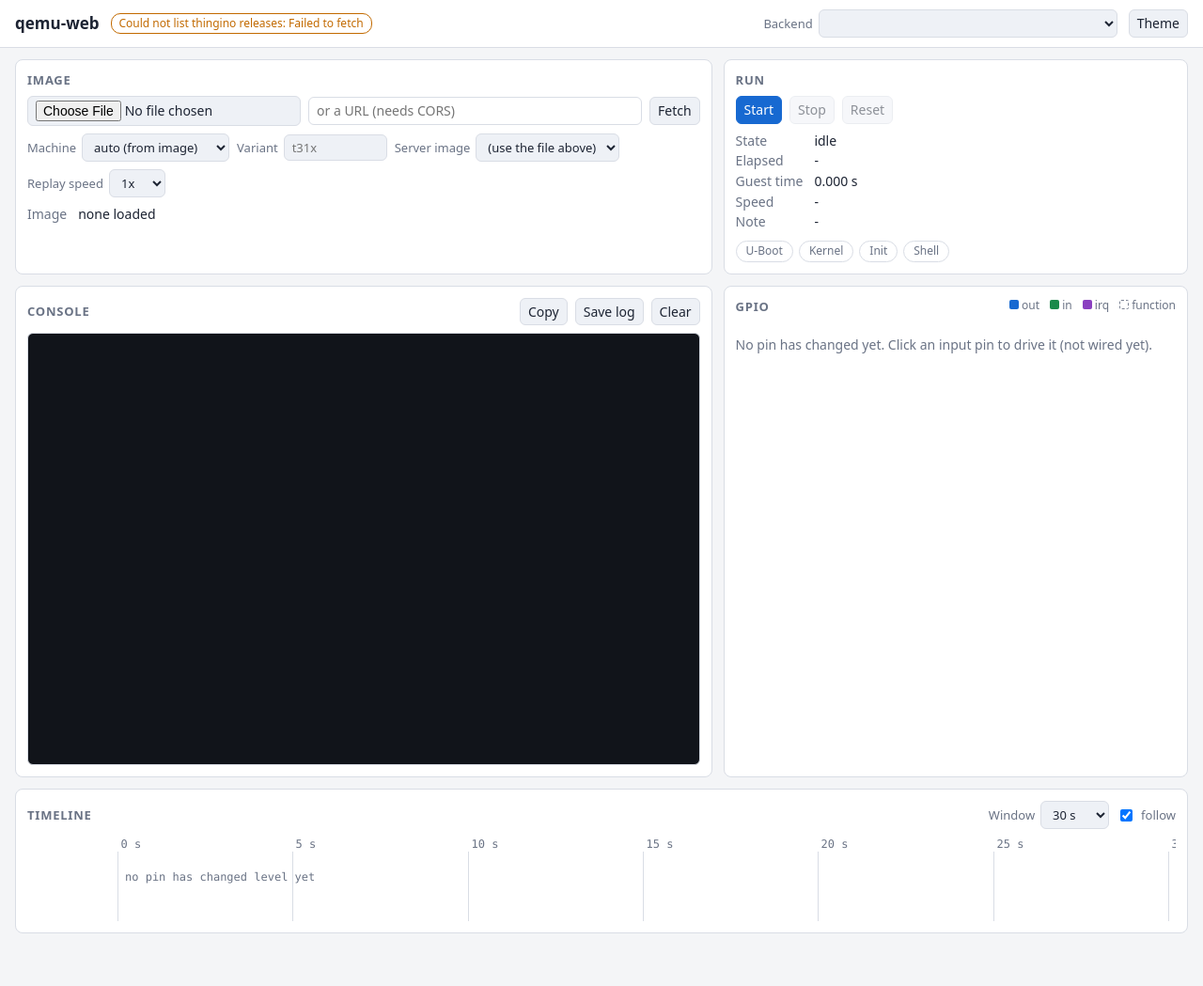
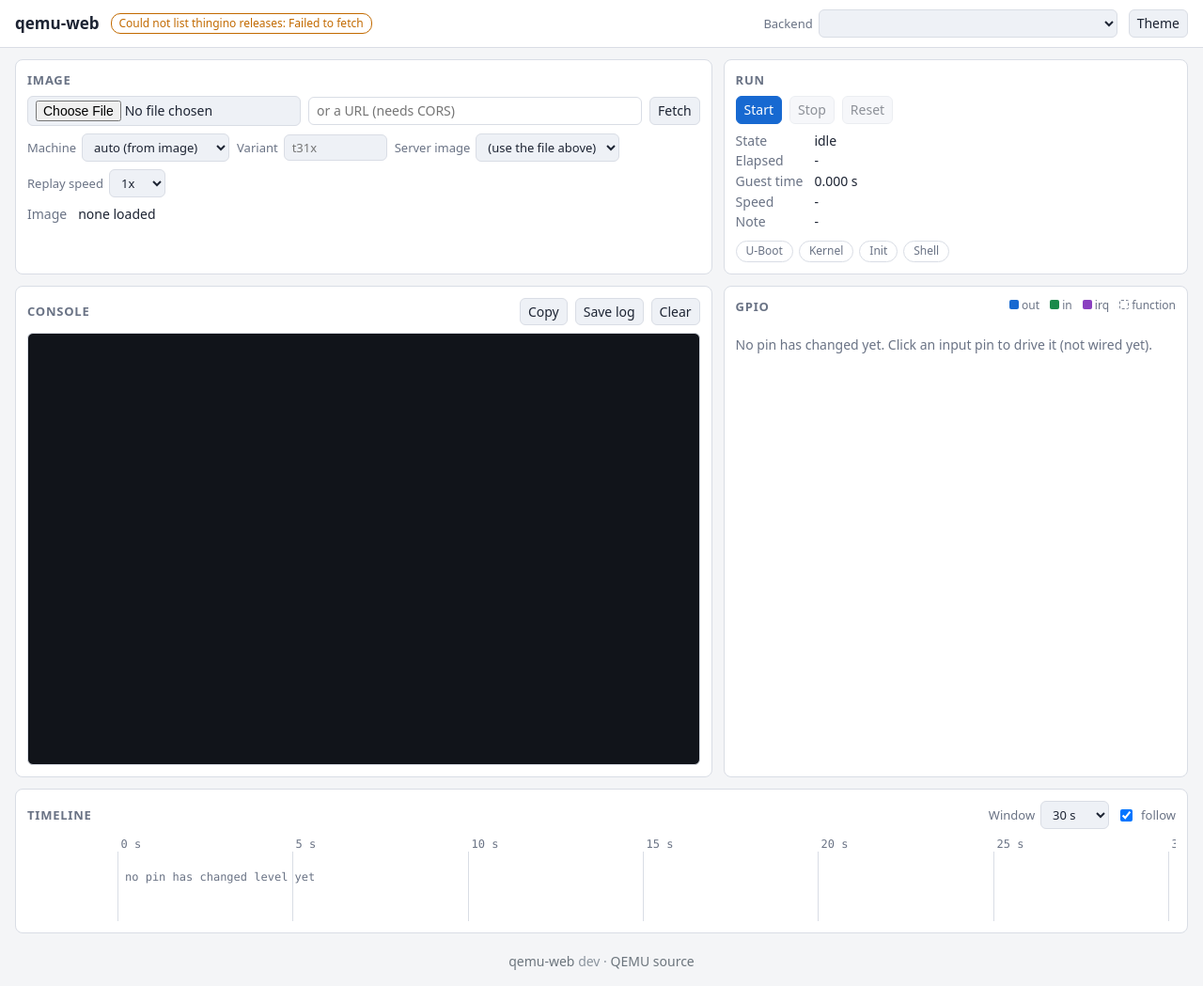
Before and after one commit to thingino/qemu-web, a plain HTML site: page index.html in a window 1280 px wide. Shown: the whole page at 94% size. Before the commit the page ends 1005 px from the top, so only its background shows below. Drawn offline with Linux system fonts and the light colour scheme; no server answers.

Commit message:
Add the thingino web app footer with repo and version
qemu-web v<VERSION>-<short sha>, stamped by the Pages workflow (dev in a
checkout), plus a link to the QEMU source the binary is built from.

```diff
--- a/css/app.css
+++ b/css/app.css
@@ -87,3 +87,7 @@ dt { color: var(--dim); } dd { margin: 0; overflow-wrap: anywhere; }
 }
 [hidden] { display: none !important; }
 .note { margin: 10px 0 0; padding: 8px 10px; border: 1px solid var(--warn); border-radius: 6px; color: var(--warn); font-size: 13px; }
+/* The footer line every thingino web app shares */
+footer .version { margin: .5rem 0 16px; text-align: center; font-size: 14px; color: #8b949e; }
+footer .version a { color: #6c757d; text-decoration: none; }
+footer .version a:hover, footer .version a:focus { color: #565e64; text-decoration: none; }
--- a/index.html
+++ b/index.html
@@ -104,6 +104,13 @@
     <div id="tl-wrap"><canvas id="tl"></canvas></div>
   </section>
 </main>
+<footer>
+  <p class="version" id="version-text">
+    <a href="https://github.com/thingino/qemu-web" target="_blank" rel="noopener">qemu-web</a>
+    <span id="version-num">dev</span>
+    · <a href="https://github.com/gtxaspec/qemu/tree/card/wasm-tcg" target="_blank" rel="noopener">QEMU source</a>
+  </p>
+</footer>
 
 <script src="vendor/xterm.js"></script>
 <script src="vendor/addon-fit.js"></script>
```
Also changed, not shown: 2 other files.
